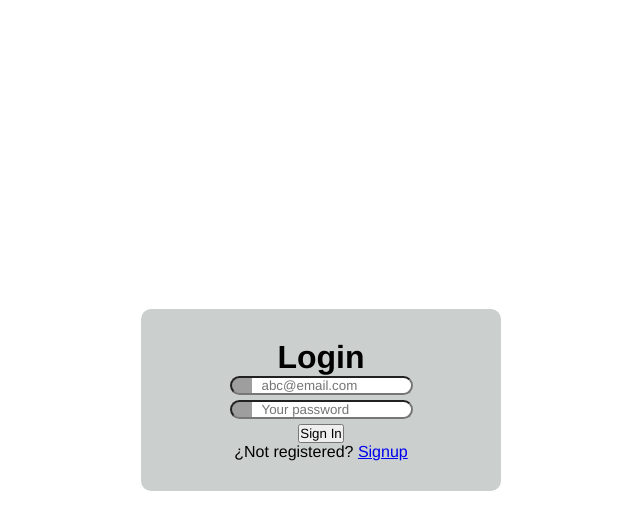
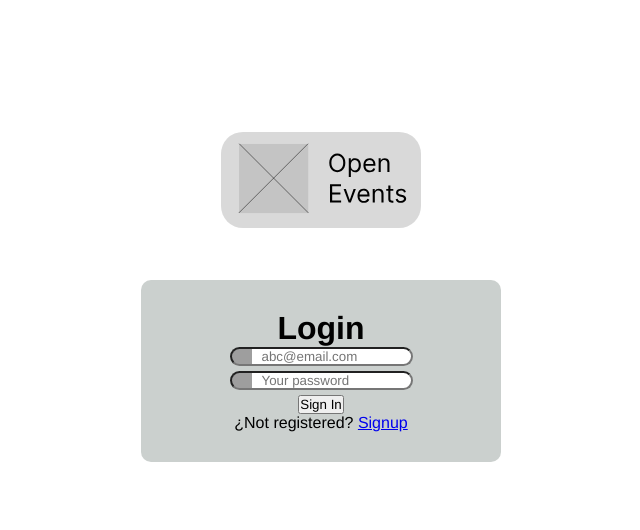
Before and after one commit to pol-valero/vue-open-events-web, a Vue app: page /login in a window 1280 px wide. Shown: the top 530 px of the page, without its empty margins (319-959 px from the left). Built offline with nearby package versions, Linux system fonts and the light colour scheme; grey boxes are pictures that could not be loaded.

Commit message:
logo added

```diff
--- a/src/views/LoginView.vue
+++ b/src/views/LoginView.vue
@@ -1,17 +1,35 @@
 <style>
+
+aside{
+    display: none
+}
+
+header{
+    display: none
+}
+
+footer{
+    display: none
+}
+
+body{
+    border: 0px;
+}
+
 .login-box{
-    display: flex;
     padding: 30px;
     width: 300px;
-    position: absolute;
-    left: 50%;
-    top: 50%;
-    transform: translate(-50%, -50%);
-
+    margin-top: 50px;
     text-align: center;
     background-color: rgb(203, 208, 206);
     border-radius: 10px;
 }
+
+#main-login-box{
+    display: flex;
+    justify-content:center;
+}
+
 
 body{
     background-color: rgb(255, 255, 255);
@@ -35,27 +53,27 @@ body{
     margin-bottom: 5px;
 }
 
-aside{
-    display: none
+#image-box{
+    display: flex;
+    justify-content:center;
+    margin-top: 130px;
 }
 
-header{
-    display: none
-}
-
-footer{
-    display: none
-}
-
-body{
-    border: 0px;
+#logo-image{
+    width: 100px;
+    height: 100px;
+    scale: 2;
 }
 
 </style>
-
 <template>
     <body>
         <main>
+            <div id="image-box">
+                <img id="logo-image" src="src/assets/logo_wildframe.svg">
+            </div>
+
+            <div id="main-login-box">
                 <div class="login-box">
                     <form action="">
                         <h1>Login</h1>
@@ -66,10 +84,14 @@ body{
                         </div>
                         <div>
                             <label>¿Not registered? </label>
-                        <a id="nav-signup" href="/signup">Signup</a>
+                            <!-- TEMPORAL -->
+                            <a id="nav-signup" href="/">Signup</a>
+                            <!-- TEMPORAL -->
                         </div>
                     </form>
                 </div>
+            </div>
+
         </main>
     </body>
 </template>
```
Also changed, not shown: src/assets/logo_wildframe.svg (added). Lines whose indentation alone changed are shown as unchanged.
